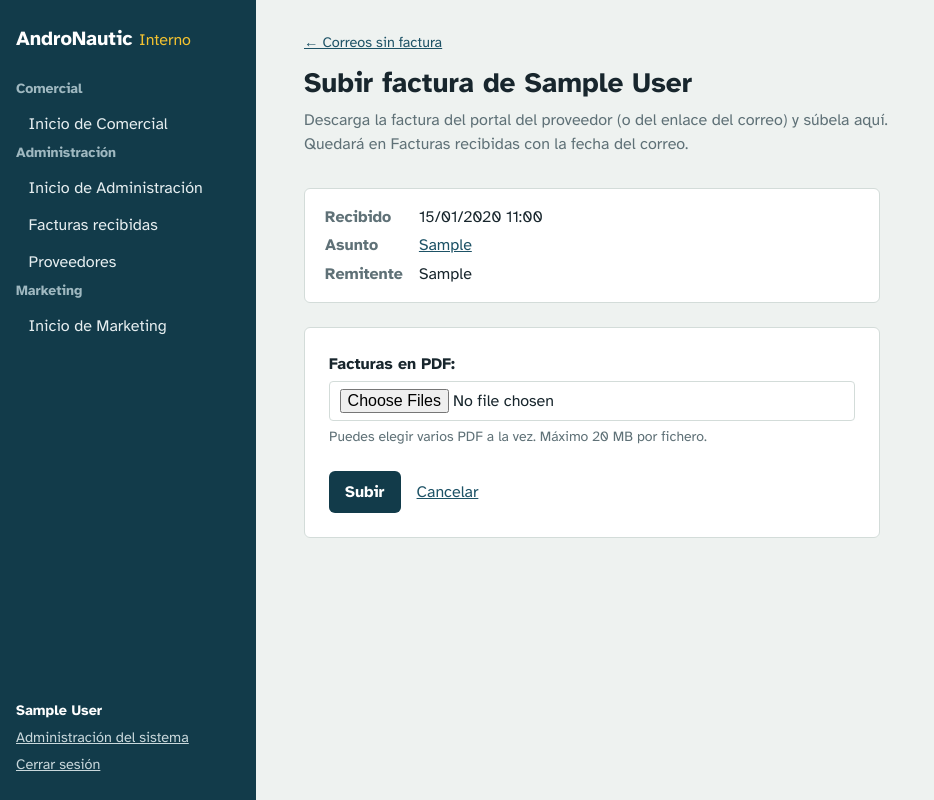
After one commit to gjaume/andromeda, a Django app: page /administracion/facturas/correos/1/subir/ in a window 1280 px wide. The commit adds this page. Shown: the whole page, without its empty margins (0-934 px from the left). Run offline with Django 5.2, Linux system fonts and the light colour scheme; a user stored in the database is signed in; tables that the repository leaves empty hold one stand-in row (values such as "Sample post"); parts of the project's set-up code (start-up, migrations or seed data) failed here and were passed over; some libraries are stand-ins or nearby versions.

Commit message:
Upload invoices by hand for emails without a PDF
Some suppliers only send a notice and keep the invoice in their portal.
Each row in "Correos sin factura" now has a "Subir PDF" button: one or
more PDFs (checked by extension, size and %PDF header) are stored as
received invoices of that email, dated like the email and recording who
uploaded them. The email then leaves the tab, and the invoice shows a
"subida a mano" tag in the list.

Co-Authored-By: Claude Opus 5.5 <noreply@anthropic.com>

```diff
--- a/apps/administracion/facturas.py
+++ b/apps/administracion/facturas.py
@@ -124,3 +124,22 @@ def _guardar_correo(gmail: GmailClient, proveedor: Proveedor, mensaje: GmailMess
             factura.archivo.save(adjunto.filename, ContentFile(contenido), save=False)
             factura.save()
     return len(contenidos)
+
+
+def subir_facturas(correo: CorreoFactura, archivos, usuario) -> list[FacturaRecibida]:
+    """Adjunta a un correo las facturas que el proveedor no mandó en PDF (descargadas a mano)."""
+    facturas = []
+    with transaction.atomic():
+        for archivo in archivos:
+            factura = FacturaRecibida(
+                proveedor=correo.proveedor,
+                correo=correo,
+                nombre_archivo=archivo.name[:255],
+                tamano=archivo.size,
+                recibida_en=correo.recibido_en,
+                subida_por=usuario,
+            )
+            factura.archivo.save(archivo.name, archivo, save=False)
+            factura.save()
+            facturas.append(factura)
+    return facturas
--- a/apps/administracion/forms.py
+++ b/apps/administracion/forms.py
@@ -20,3 +20,39 @@ class ProveedorForm(forms.ModelForm):
         if etiqueta.casefold().startswith(padre.casefold()):
             etiqueta = etiqueta[len(padre) :]
         return etiqueta
+
+
+MAX_PDF_MB = 20
+
+
+class VariosArchivosInput(forms.ClearableFileInput):
+    allow_multiple_selected = True
+
+
+class VariosPdfField(forms.FileField):
+    widget = VariosArchivosInput(attrs={"accept": "application/pdf,.pdf"})
+
+    def clean(self, data, initial=None):
+        archivos = data if isinstance(data, (list, tuple)) else [data]
+        if not any(archivos):
+            raise forms.ValidationError("Elige al menos un PDF.")
+        validos = []
+        for archivo in archivos:
+            validos.append(self.validar_pdf(super().clean(archivo, initial)))
+        return validos
+
+    @staticmethod
+    def validar_pdf(archivo):
+        if not archivo.name.lower().endswith(".pdf"):
+            raise forms.ValidationError(f"«{archivo.name}» no es un PDF.")
+        if archivo.size > MAX_PDF_MB * 1024 * 1024:
+            raise forms.ValidationError(f"«{archivo.name}» ocupa más de {MAX_PDF_MB} MB.")
+        cabecera = archivo.read(5)
+        archivo.seek(0)
+        if cabecera != b"%PDF-":
+            raise forms.ValidationError(f"«{archivo.name}» no parece un PDF válido.")
+        return archivo
+
+
+class SubirFacturasForm(forms.Form):
+    archivos = VariosPdfField(label="Facturas en PDF")
--- a/apps/administracion/models.py
+++ b/apps/administracion/models.py
@@ -68,7 +68,15 @@ def factura_upload_to(instance: "FacturaRecibida", filename: str) -> str:
 class FacturaRecibida(models.Model):
     proveedor = models.ForeignKey(Proveedor, on_delete=models.PROTECT, related_name="facturas")
     correo = models.ForeignKey(CorreoFactura, on_delete=models.CASCADE, related_name="facturas")
-    gmail_part_id = models.CharField(max_length=32)
+    # Vacío si la factura no venía adjunta y alguien la subió a mano
+    gmail_part_id = models.CharField(max_length=32, blank=True)
+    subida_por = models.ForeignKey(
+        settings.AUTH_USER_MODEL,
+        null=True,
+        blank=True,
+        on_delete=models.SET_NULL,
+        related_name="facturas_subidas",
+    )
     archivo = models.FileField(upload_to=factura_upload_to, max_length=300)
     nombre_archivo = models.CharField(max_length=255)
     tamano = models.PositiveIntegerField("tamaño (bytes)", default=0)
@@ -81,9 +89,15 @@ class FacturaRecibida(models.Model):
         verbose_name_plural = "facturas recibidas"
         constraints = [
             models.UniqueConstraint(
-                fields=["correo", "gmail_part_id"], name="factura_unica_por_adjunto"
+                fields=["correo", "gmail_part_id"],
+                condition=~models.Q(gmail_part_id=""),
+                name="factura_unica_por_adjunto",
             )
         ]
 
     def __str__(self) -> str:
         return f"{self.proveedor} · {self.nombre_archivo}"
+
+    @property
+    def subida_a_mano(self) -> bool:
+        return not self.gmail_part_id
--- a/apps/administracion/urls.py
+++ b/apps/administracion/urls.py
@@ -13,6 +13,11 @@ urlpatterns = [
         name="correos_sin_factura",
     ),
     path(
+        "facturas/correos/<int:pk>/subir/",
+        views.SubirFacturasView.as_view(),
+        name="subir_facturas",
+    ),
+    path(
         "facturas/sincronizar/",
         views.SincronizarFacturasView.as_view(),
         name="facturas_sincronizar",
--- a/apps/administracion/views.py
+++ b/apps/administracion/views.py
@@ -7,10 +7,10 @@ from django.contrib.messages.views import SuccessMessageMixin
 from django.core.cache import cache
 from django.db.models import Count
 from django.http import FileResponse
-from django.shortcuts import redirect
+from django.shortcuts import get_object_or_404, redirect
 from django.urls import reverse_lazy
 from django.views import View
-from django.views.generic import CreateView, ListView, TemplateView, UpdateView
+from django.views.generic import CreateView, FormView, ListView, TemplateView, UpdateView
 from django.views.generic.detail import SingleObjectMixin
 from django_q.models import Task
 from django_q.tasks import async_task
@@ -18,7 +18,8 @@ from django_q.tasks import async_task
 from core.departments import DepartmentRequiredMixin
 from integrations import gmail
 
-from .forms import ProveedorForm
+from .facturas import subir_facturas
+from .forms import ProveedorForm, SubirFacturasForm
 from .models import CorreoFactura, FacturaRecibida, Proveedor
 
 logger = logging.getLogger(__name__)
@@ -69,7 +70,8 @@ class FacturaListView(FacturasMixin, ListView):
     context_object_name = "facturas"
 
     def get_queryset(self):
-        return self.filtrar(FacturaRecibida.objects.select_related("proveedor", "correo"))
+        facturas = FacturaRecibida.objects.select_related("proveedor", "correo", "subida_por")
+        return self.filtrar(facturas)
 
 
 class CorreoSinFacturaListView(FacturasMixin, ListView):
@@ -81,6 +83,29 @@ class CorreoSinFacturaListView(FacturasMixin, ListView):
     def get_queryset(self):
         correos = CorreoFactura.objects.filter(facturas__isnull=True).select_related("proveedor")
         return self.filtrar(correos)
+
+
+class SubirFacturasView(DepartmentRequiredMixin, FormView):
+    """Para correos sin PDF: se sube la factura descargada a mano del portal del proveedor."""
+
+    department = "administracion"
+    form_class = SubirFacturasForm
+    template_name = "administracion/subir_facturas.html"
+
+    def dispatch(self, request, *args, **kwargs):
+        self.correo = get_object_or_404(
+            CorreoFactura.objects.select_related("proveedor"), pk=kwargs["pk"]
+        )
+        return super().dispatch(request, *args, **kwargs)
+
+    def get_context_data(self, **kwargs):
+        return super().get_context_data(correo=self.correo, **kwargs)
+
+    def form_valid(self, form):
+        facturas = subir_facturas(self.correo, form.cleaned_data["archivos"], self.request.user)
+        nombres = ", ".join(f.nombre_archivo for f in facturas)
+        messages.success(self.request, f"Factura añadida a {self.correo.proveedor}: {nombres}.")
+        return redirect("administracion:correos_sin_factura")
 
 
 class SincronizarFacturasView(DepartmentRequiredMixin, View):
--- a/static/css/app.css
+++ b/static/css/app.css
@@ -131,6 +131,12 @@ code { font-size: 0.9em; background: var(--line); padding: 0.05em 0.3em; border-
 .button:hover { background: var(--harbour-soft); }
 .button:disabled { background: var(--rope); cursor: not-allowed; }
 .button-secondary { color: var(--harbour); background: var(--paper); border: 1px solid var(--line); }
+.button-secondary:hover { border-color: var(--harbour-soft); }
+.button-small { padding: 0.3rem 0.7rem; font-size: 0.875rem; }
+.tag { display: inline-block; padding: 0 0.45em; font-size: 0.75rem; border-radius: 3px; background: var(--signal); color: var(--ink); vertical-align: 0.1em; }
+.mail-summary { background: var(--paper); border: 1px solid var(--line); border-radius: 6px; padding: 1rem 1.25rem; margin: 0 0 1.5rem; max-width: 36rem; display: grid; grid-template-columns: auto 1fr; gap: 0.3rem 1rem; }
+.mail-summary dt { font-weight: 700; color: var(--rope); }
+.mail-summary dd { margin: 0; overflow-wrap: anywhere; }
 
 .page-head-actions { display: flex; justify-content: space-between; align-items: flex-start; gap: 1rem; flex-wrap: wrap; }
 .page-head-actions .lede { margin-bottom: 1.5rem; }
--- a/templates/administracion/correos_sin_factura.html
+++ b/templates/administracion/correos_sin_factura.html
@@ -3,13 +3,13 @@
 {% block content %}
 {% include "administracion/_facturas_cabecera.html" %}
 
-<p class="lede">Correos de proveedores que no traían ningún PDF adjunto. Suelen ser avisos con la factura en el portal del proveedor, que hay que descargar a mano, o respuestas dentro de un hilo.</p>
+<p class="lede">Correos de proveedores que no traían ningún PDF adjunto. Suelen ser avisos con la factura en el portal del proveedor: descárgala y súbela con «Subir PDF» para que pase a Facturas.</p>
 
 {% if correos %}
   <div class="table-wrap">
     <table class="table">
       <thead>
-        <tr><th scope="col">Recibido</th><th scope="col">Proveedor</th><th scope="col">Asunto</th><th scope="col">Remitente</th></tr>
+        <tr><th scope="col">Recibido</th><th scope="col">Proveedor</th><th scope="col">Asunto</th><th scope="col">Remitente</th><th scope="col">Acciones</th></tr>
       </thead>
       <tbody>
         {% for c in correos %}
@@ -18,6 +18,7 @@
             <td>{{ c.proveedor.nombre }}</td>
             <td><a href="{{ c.gmail_url }}" target="_blank" rel="noopener">{{ c.asunto|default:"(sin asunto)" }}</a></td>
             <td class="muted">{{ c.remitente }}</td>
+            <td class="nowrap"><a class="button-secondary button-small" href="{% url 'administracion:subir_facturas' c.pk %}">Subir PDF</a></td>
           </tr>
         {% endfor %}
       </tbody>
--- a/templates/administracion/facturas.html
+++ b/templates/administracion/facturas.html
@@ -14,7 +14,7 @@
           <tr>
             <td class="nowrap">{{ f.recibida_en|date:"d/m/Y H:i" }}</td>
             <td>{{ f.proveedor.nombre }}</td>
-            <td><a href="{% url 'administracion:factura_archivo' f.pk %}" target="_blank" rel="noopener">{{ f.nombre_archivo }}</a> <span class="muted">{{ f.tamano|filesizeformat }}</span></td>
+            <td><a href="{% url 'administracion:factura_archivo' f.pk %}" target="_blank" rel="noopener">{{ f.nombre_archivo }}</a> <span class="muted">{{ f.tamano|filesizeformat }}</span>{% if f.subida_a_mano %} <span class="tag" title="Subida por {{ f.subida_por.email|default:'—' }}">subida a mano</span>{% endif %}</td>
             <td><a href="{{ f.correo.gmail_url }}" target="_blank" rel="noopener" class="muted">{{ f.correo.asunto|default:"(sin asunto)" }}</a></td>
           </tr>
         {% endfor %}
--- /dev/null
+++ b/templates/administracion/subir_facturas.html
@@ -0,0 +1,28 @@
+{% extends "base.html" %}
+{% block title %}Subir factura · {{ correo.proveedor.nombre }}{% endblock %}
+{% block content %}
+<header class="page-head">
+  <p class="crumb"><a href="{% url 'administracion:correos_sin_factura' %}">← Correos sin factura</a></p>
+  <h1>Subir factura de {{ correo.proveedor.nombre }}</h1>
+  <p class="lede">Descarga la factura del portal del proveedor (o del enlace del correo) y súbela aquí. Quedará en Facturas recibidas con la fecha del correo.</p>
+</header>
+
+<dl class="mail-summary">
+  <dt>Recibido</dt><dd>{{ correo.recibido_en|date:"d/m/Y H:i" }}</dd>
+  <dt>Asunto</dt><dd><a href="{{ correo.gmail_url }}" target="_blank" rel="noopener">{{ correo.asunto|default:"(sin asunto)" }}</a></dd>
+  <dt>Remitente</dt><dd>{{ correo.remitente }}</dd>
+</dl>
+
+<form method="post" enctype="multipart/form-data" class="form" novalidate>
+  {% csrf_token %}
+  <div class="field{% if form.archivos.errors %} has-error{% endif %}">
+    {{ form.archivos.label_tag }} {{ form.archivos }}
+    <p class="help">Puedes elegir varios PDF a la vez. Máximo 20 MB por fichero.</p>
+    {% for error in form.archivos.errors %}<p class="error">{{ error }}</p>{% endfor %}
+  </div>
+  <div class="form-actions">
+    <button type="submit" class="button">Subir</button>
+    <a href="{% url 'administracion:correos_sin_factura' %}">Cancelar</a>
+  </div>
+</form>
+{% endblock %}
```
Also changed, not shown: tests/test_facturas.py (+69 -0 lines), apps/administracion/migrations/0003_facturas_subidas_a_mano.py (added).
